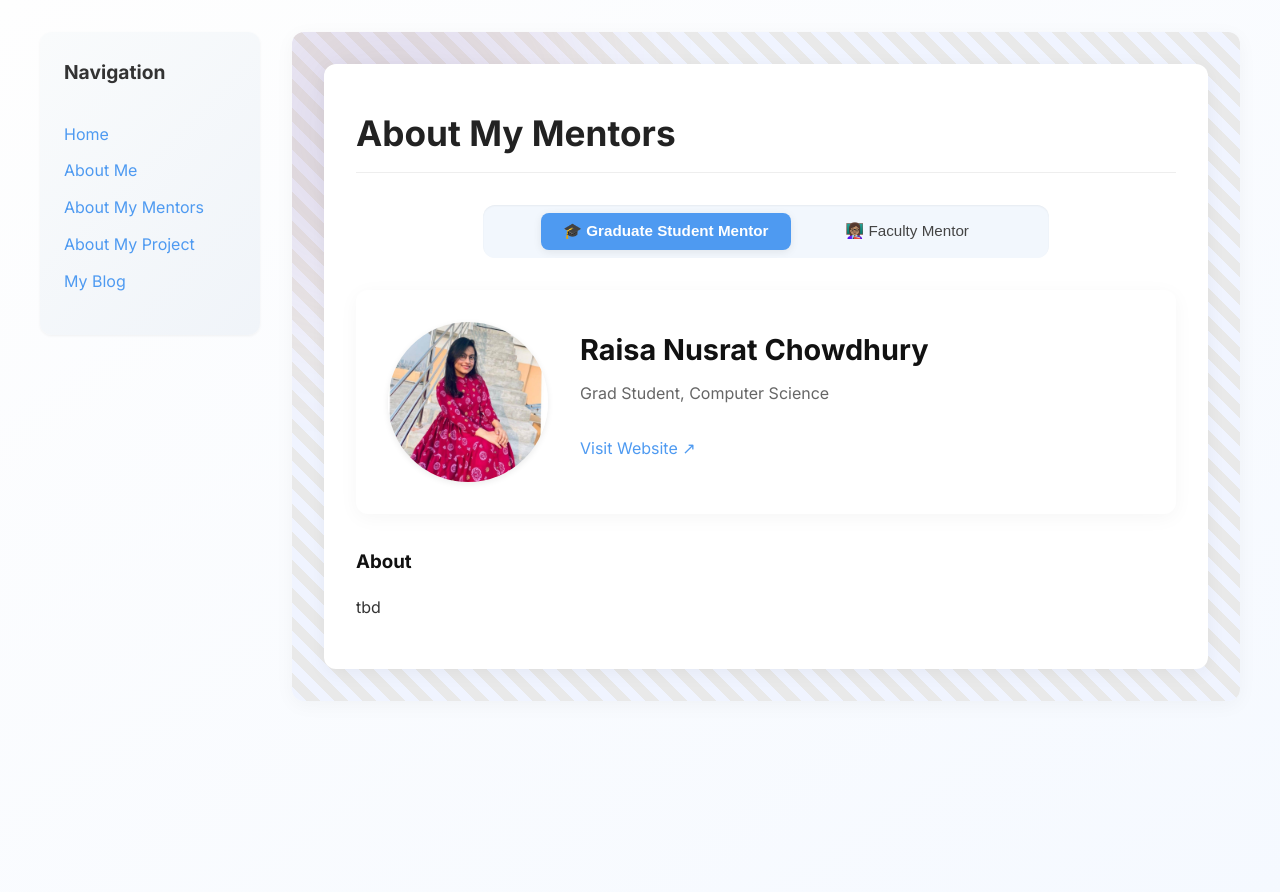
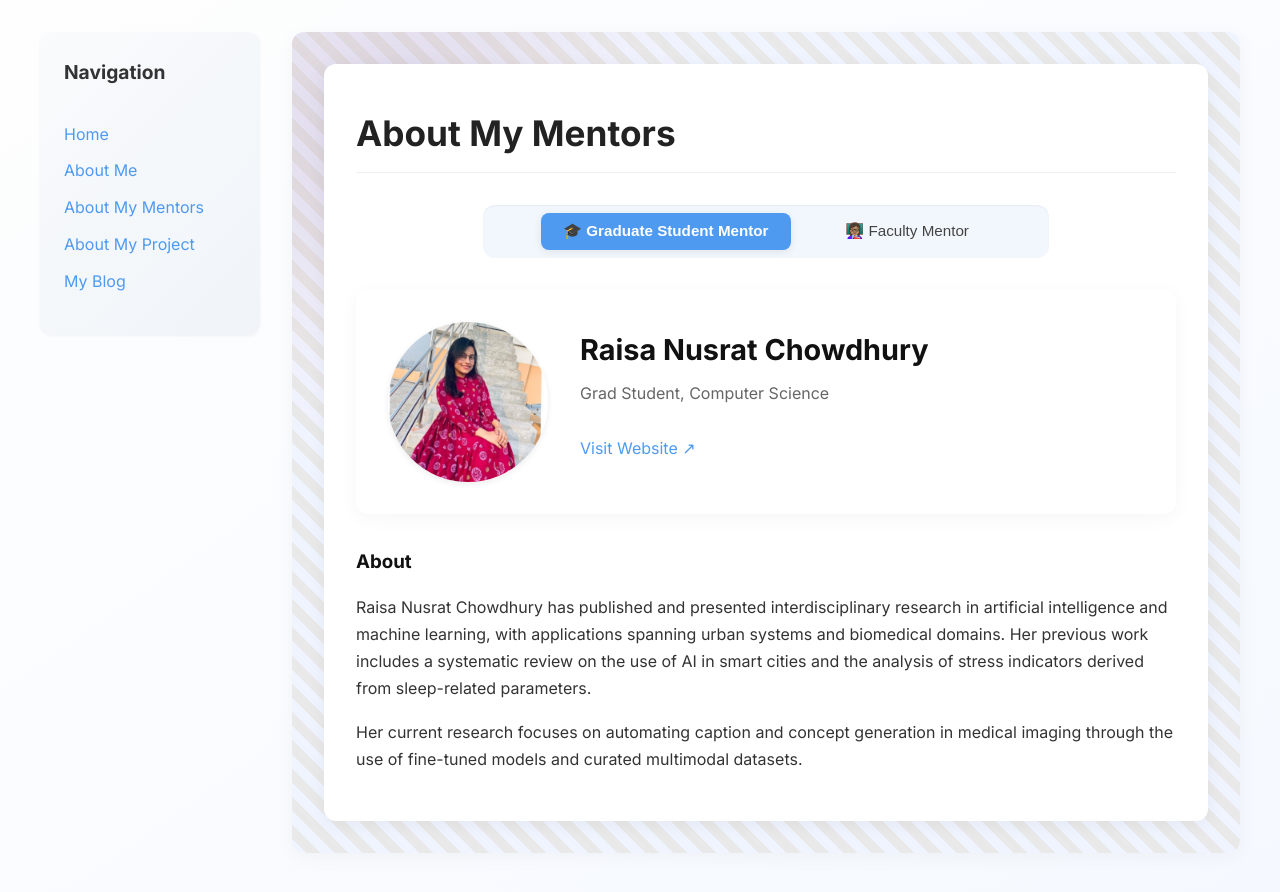
Before and after one commit to brmu22/brmu22.github.io, a Jekyll site: the page built from pages/about-my-mentor.md, in a window 1280 px wide. Shown: the top 892 px of the page. Built offline with Jekyll 4.4.1, drawn with Linux system fonts in a browser that asks for light colours.

Commit message:
Update about-my-mentor.md

```diff
--- a/pages/about-my-mentor.md
+++ b/pages/about-my-mentor.md
@@ -9,7 +9,9 @@ graduate_mentor:
   image: /assets/images/mentor_headshot.jpg
   website: https://www.linkedin.com/in/raisa-nusrat-chowdhury-48691a1a5/
   bio: |
-    tbd
+    Raisa Nusrat Chowdhury has published and presented interdisciplinary research in artificial intelligence and machine learning, with applications spanning urban systems and biomedical domains. Her previous work includes a systematic review on the use of AI in smart cities and the analysis of stress indicators derived from sleep-related parameters.
+
+    Her current research focuses on automating caption and concept generation in medical imaging through the use of fine-tuned models and curated multimodal datasets.
 
 faculty_mentor:
   name: Dr. Baruti N. Kopano, Ph.D.
```
